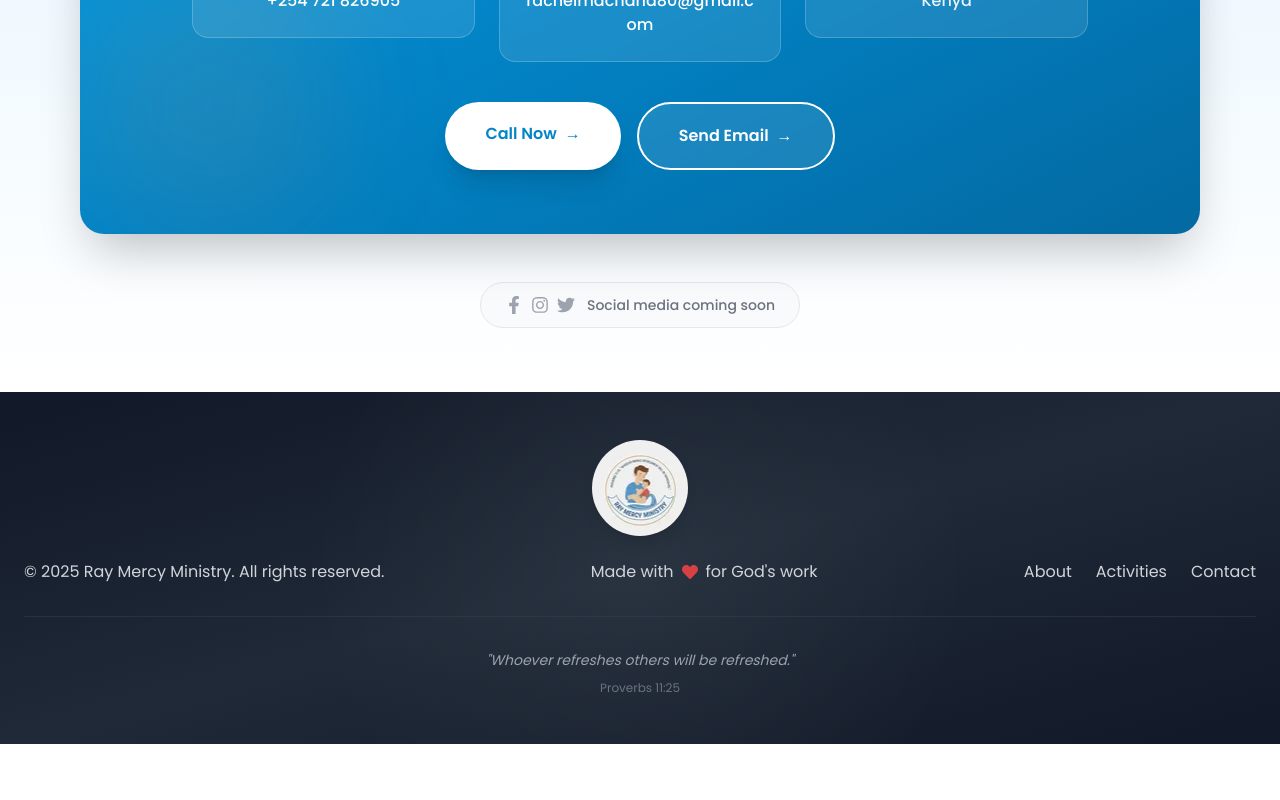
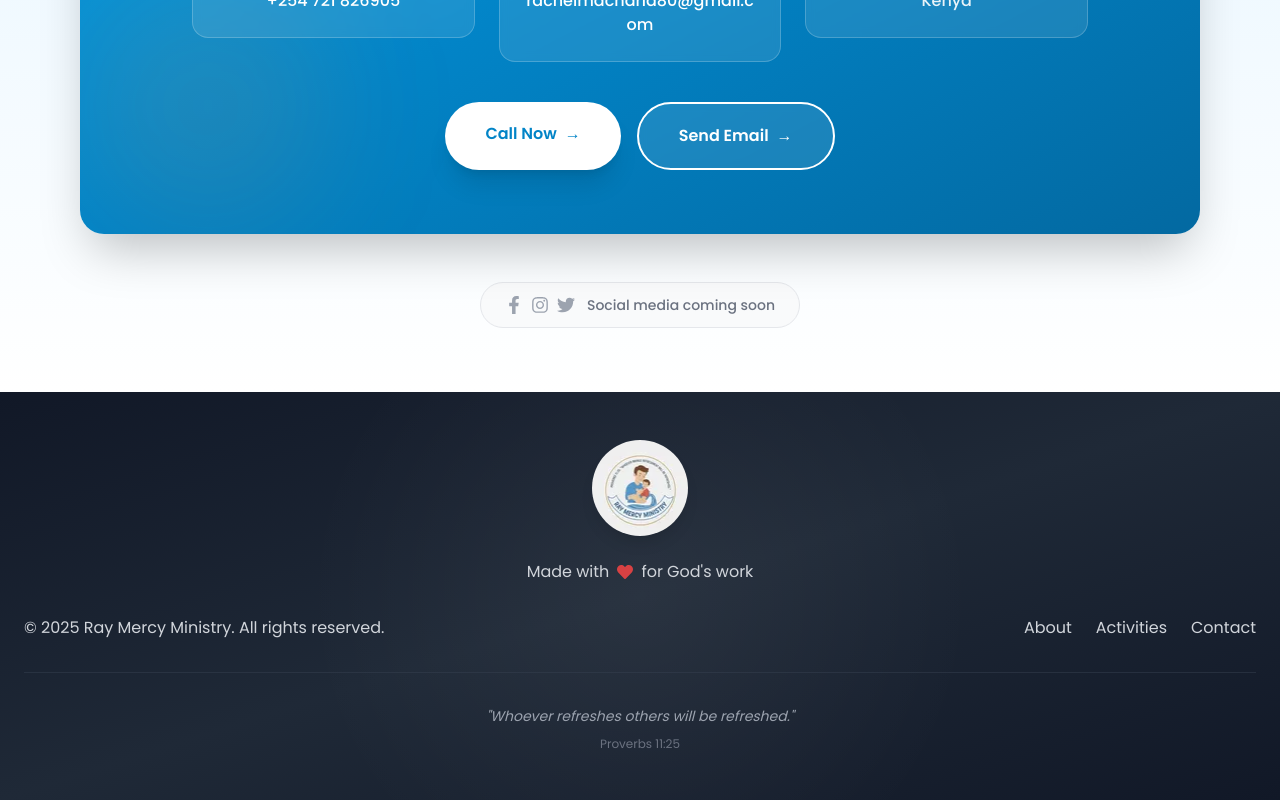
Before and after one commit to rayfromroblox/raymercyministry, a Next.js app: page / in a window 1280 px wide. Shown: the part 3241-4041 px from the top of the page. Before the commit the page ends 3985 px from the top, so only its background shows below. Built offline with nearby package versions, Linux system fonts and the light colour scheme.

Commit message:
minor changes made

```diff
--- a/app/page.tsx
+++ b/app/page.tsx
@@ -5,7 +5,6 @@ import Navbar from '@/components/Navbar'
 import ScrollProgress from '@/components/ScrollProgress'
 import Hero from '@/components/Hero'
 
-// Lazy load below-fold components for instant initial paint
 const About = dynamic(() => import('@/components/About'), {
   loading: () => <div className="h-screen" />
 })
--- a/components/Footer.tsx
+++ b/components/Footer.tsx
@@ -3,26 +3,17 @@
 import { memo } from 'react'
 import { FaHeart } from 'react-icons/fa'
 
-/**
- * Footer Component
- *
- * Minimal footer with copyright information
- * To customize:
- * - Update copyright year automatically
- * - Add additional footer links if needed
- */
+// Footer Component
 const Footer = () => {
   const currentYear = new Date().getFullYear()
 
   return (
     <footer className="relative bg-gradient-to-br from-gray-900 via-gray-800 to-gray-900 dark:from-dark-950 dark:via-dark-900 dark:to-dark-950 text-white py-12 overflow-hidden">
-      {/* Subtle background pattern */}
       <div className="absolute inset-0 opacity-5">
         <div className="absolute top-0 left-0 w-full h-full bg-[radial-gradient(circle_at_center,_var(--tw-gradient-stops))] from-white via-transparent to-transparent" />
       </div>
 
       <div className="container-custom px-6 relative z-10">
-        {/* Logo */}
         <div className="flex justify-center mb-6">
           <picture>
             <source
@@ -42,18 +33,17 @@ const Footer = () => {
           </picture>
         </div>
 
+        <div className="flex justify-center mb-8">
+          <p className="text-gray-300 dark:text-dark-300 flex items-center gap-2">
+            Made with <FaHeart className="text-red-500 animate-pulse" /> for God's work
+          </p>
+        </div>
+
         <div className="flex flex-col md:flex-row justify-between items-center gap-4">
-          {/* Copyright */}
           <p className="text-gray-300 dark:text-dark-300 text-center md:text-left">
             © {currentYear} Ray Mercy Ministry. All rights reserved.
           </p>
 
-          {/* Made with love */}
-          <p className="text-gray-300 dark:text-dark-300 flex items-center gap-2">
-            Made with <FaHeart className="text-red-500 animate-pulse" /> for God's work
-          </p>
-
-          {/* Quick Links */}
           <div className="flex gap-6">
             <a
               href="#about"
@@ -76,7 +66,6 @@ const Footer = () => {
           </div>
         </div>
 
-        {/* Divider */}
         <div className="border-t border-gray-700/50 dark:border-dark-700/50 mt-8 pt-8">
           <p className="text-gray-400 dark:text-dark-400 text-sm text-center italic leading-relaxed">
             "Whoever refreshes others will be refreshed."
--- a/components/LazyImage.tsx
+++ b/components/LazyImage.tsx
@@ -9,10 +9,7 @@ interface LazyImageProps {
   style?: React.CSSProperties
 }
 
-/**
- * Optimized lazy loading image component
- * Uses Intersection Observer for better performance
- */
+// Lazy loading image component
 export default function LazyImage({ src, alt, className = '', style }: LazyImageProps) {
   const [isLoaded, setIsLoaded] = useState(false)
   const [isInView, setIsInView] = useState(false)
--- a/components/ScrollProgress.tsx
+++ b/components/ScrollProgress.tsx
@@ -3,10 +3,7 @@
 import { motion, useScroll } from 'framer-motion'
 import { memo } from 'react'
 
-/**
- * Scroll Progress Bar
- * Shows a thin progress bar at the top of the page
- */
+// Scroll Progress Bar
 const ScrollProgress = () => {
   const { scrollYProgress } = useScroll()
 
```
Also changed, not shown: components/About.tsx (+1 -16 lines), components/Activities.tsx (+1 -17 lines), components/Contact.tsx (+1 -14 lines), components/Gallery.tsx (+1 -22 lines), components/Hero.tsx (+1 -16 lines), components/Navbar.tsx (+1 -10 lines).
